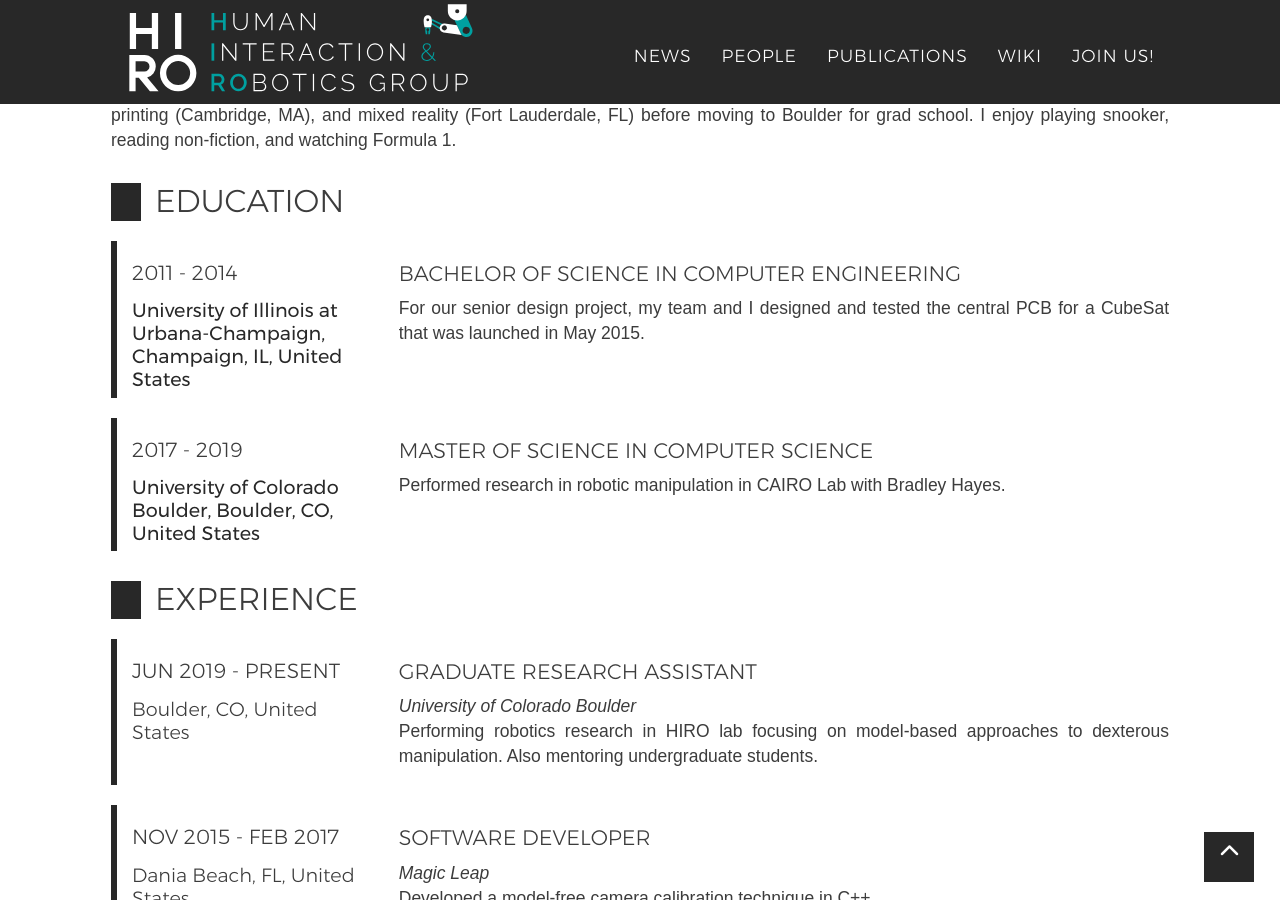
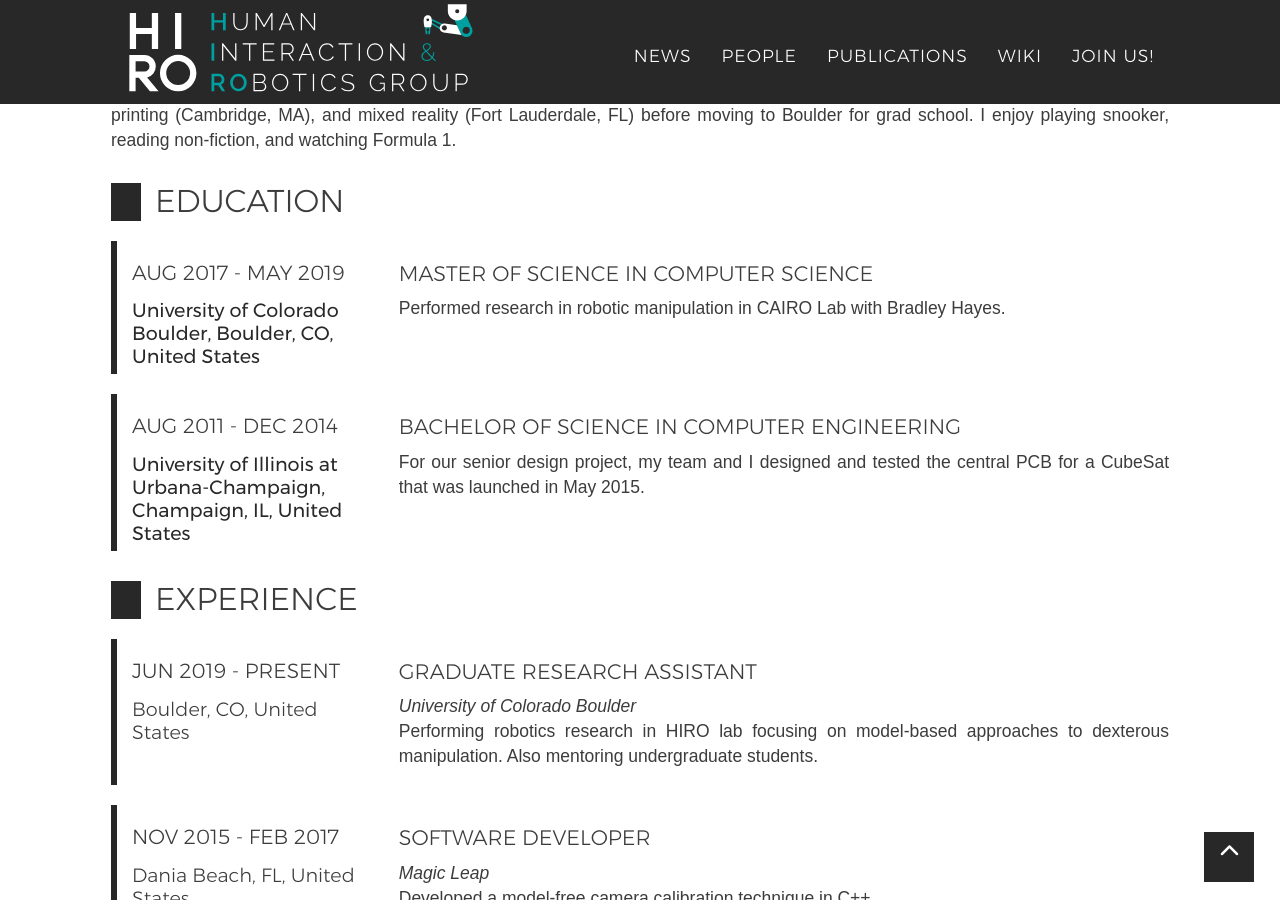
Before and after one commit to HIRO-group/HIRO-group.github.io, a Jekyll site: the page built from _posts/people/2019-10-13-anuj.md, in a window 1280 px wide and 900 px high, scrolled down 888 px. Built offline with Jekyll 4.4.1, drawn with Linux system fonts in a browser that asks for light colours; nearby versions of some CDN libraries; some web fonts are replaced.

Commit message:
yamf -- yet another minor fix, hopefully the last one?

```diff
--- a/_posts/people/2019-10-13-anuj.md
+++ b/_posts/people/2019-10-13-anuj.md
@@ -12,18 +12,18 @@ pubyears:
 cv:
  - name: education
    elems:
+    - name: Master of Science in Computer Science
+      start: Aug 2017
+      end: May 2019
+      location: University of Colorado Boulder, Boulder, CO, United States
+      location-link: https://colorado.edu/
+      description: "Performed research in robotic manipulation in CAIRO Lab with Bradley Hayes."
     - name: Bachelor of Science in Computer Engineering
-      start: 2011
-      end: 2014
+      start: Aug 2011
+      end: Dec 2014
       location: University of Illinois at Urbana-Champaign, Champaign, IL, United States
       location-link: https://illinois.edu/
       description: "For our senior design project, my team and I designed and tested the central PCB for a CubeSat that was launched in May 2015."
-    - name: Master of Science in Computer Science
-      start: 2017
-      end: 2019
-      location: University of Colorado Boulder, Boulder, CO, United States
-      location-link: https://colorado.edu/
-      description: "Performed research in robotic manipulation in CAIRO Lab with Bradley Hayes."
  - name: experience
    elems:
     - name: Graduate Research Assistant
```
